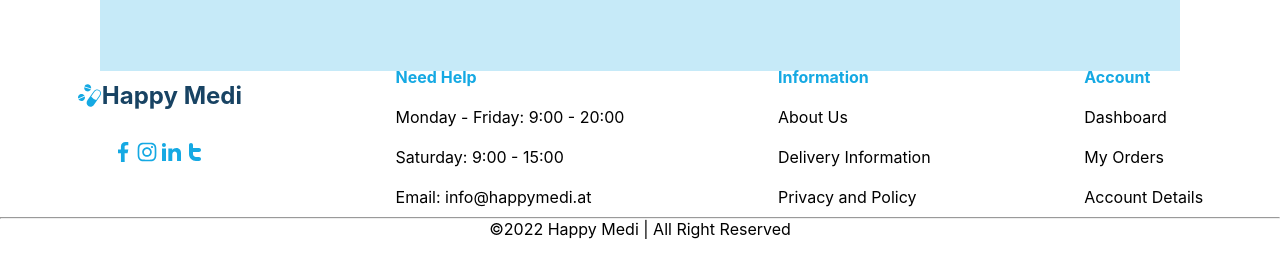
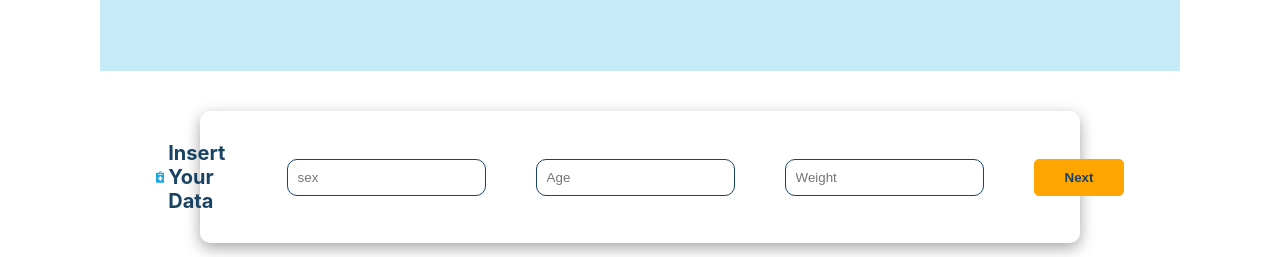
Before and after one commit to kianika/happymedi, a React (Create React App) app: page / in a window 1280 px wide. Shown: the part 543-800 px from the top of the page. Built offline with nearby package versions, Linux system fonts and the light colour scheme.

Commit message:
Med-15-body UI : Form is added

```diff
--- a/src/components/Footer/Footer.module.scss
+++ b/src/components/Footer/Footer.module.scss
@@ -1,10 +1,8 @@
 @import "../../styles/variables.scss";
 
 .container {
-  position: absolute;
   width: 100%;
   height: 200px;
-  bottom: 0;
 
   &__firstRow {
     display: flex;
--- /dev/null
+++ b/src/components/Form/Form.js
@@ -0,0 +1,20 @@
+import React from 'react'
+import styles from "./Form.module.scss"
+import { FaNotesMedical } from "react-icons/fa"
+
+function Form() {
+  return (
+    <div className={styles.Container}>
+      <div className={styles.Container__iconContainer}>
+      <FaNotesMedical className ={styles.Container__iconContainer__icon}/>
+      <p> Insert Your Data</p>
+      </div>
+      <input placeholder='sex'/>
+      <input placeholder='Age'/>
+      <input placeholder='Weight'/>
+      <button type='submit'>Next </button>
+    </div>
+  )
+}
+
+export default Form
--- /dev/null
+++ b/src/components/Form/Form.module.scss
@@ -0,0 +1,47 @@
+@import "../../styles/variables.scss";
+
+
+
+.Container{
+  box-shadow: rgba(0, 0, 0, 0.35) 0px 5px 15px;
+  height: auto;
+  padding: 30px;
+  @include flex;
+  gap: 50px;
+  margin: 0 100px;
+  border-radius: 10px;
+
+  &__iconContainer{
+    @include flex;
+    gap: 4px;
+
+    &__icon{
+      color: $secondary;
+      font-size: 20px;
+      color: $primary;
+    }
+  }
+
+
+
+  p{
+    color: $secondary;
+    font-size: 20px;
+    font-weight: bold;
+  }
+
+  input{
+    padding: 10px;
+    border-radius: 10px;
+    border: 1px solid $secondary;
+  }
+  button{
+    padding: 10px 30px;
+    font-weight: bold;
+    cursor: pointer;
+    color: $secondary;
+    background-color: orange;
+    border: 1px solid orange;
+    border-radius: 5px;
+  }
+}
--- a/src/components/Slider/Slider.module.scss
+++ b/src/components/Slider/Slider.module.scss
@@ -6,7 +6,7 @@
   width: 100%;
   height: 50vh;
   box-sizing: border-box;
-  margin-bottom: 100px;
+  margin-bottom: 40px;
   background-color: #c6eaf8;
   position: relative;
 
@@ -48,10 +48,10 @@
           letter-spacing: 3px;
           color: $secondary;
         }
+
         button {
           padding: 10px;
           font-size: 20px;
-          background-color: transparent;
           cursor: pointer;
           color: $secondary;
           background-color: orange;
--- a/src/pages/Home/Home.js
+++ b/src/pages/Home/Home.js
@@ -2,6 +2,7 @@ import React from "react";
 import { Link } from "react-router-dom";
 import Slider from "../../components/Slider/Slider";
 import styles from "./Home.module.scss"
+import Form from "../../components/Form/Form"
 
 
 
@@ -10,6 +11,7 @@ export default function Page() {
 
    <div className={styles.Container}>
       <Slider />
+      <Form />
    </div>
 
   );
--- a/src/styles/index.scss
+++ b/src/styles/index.scss
@@ -10,5 +10,6 @@
 body {
   width: 100%;
   padding: 0;
+  height: auto;
 
 }
```
